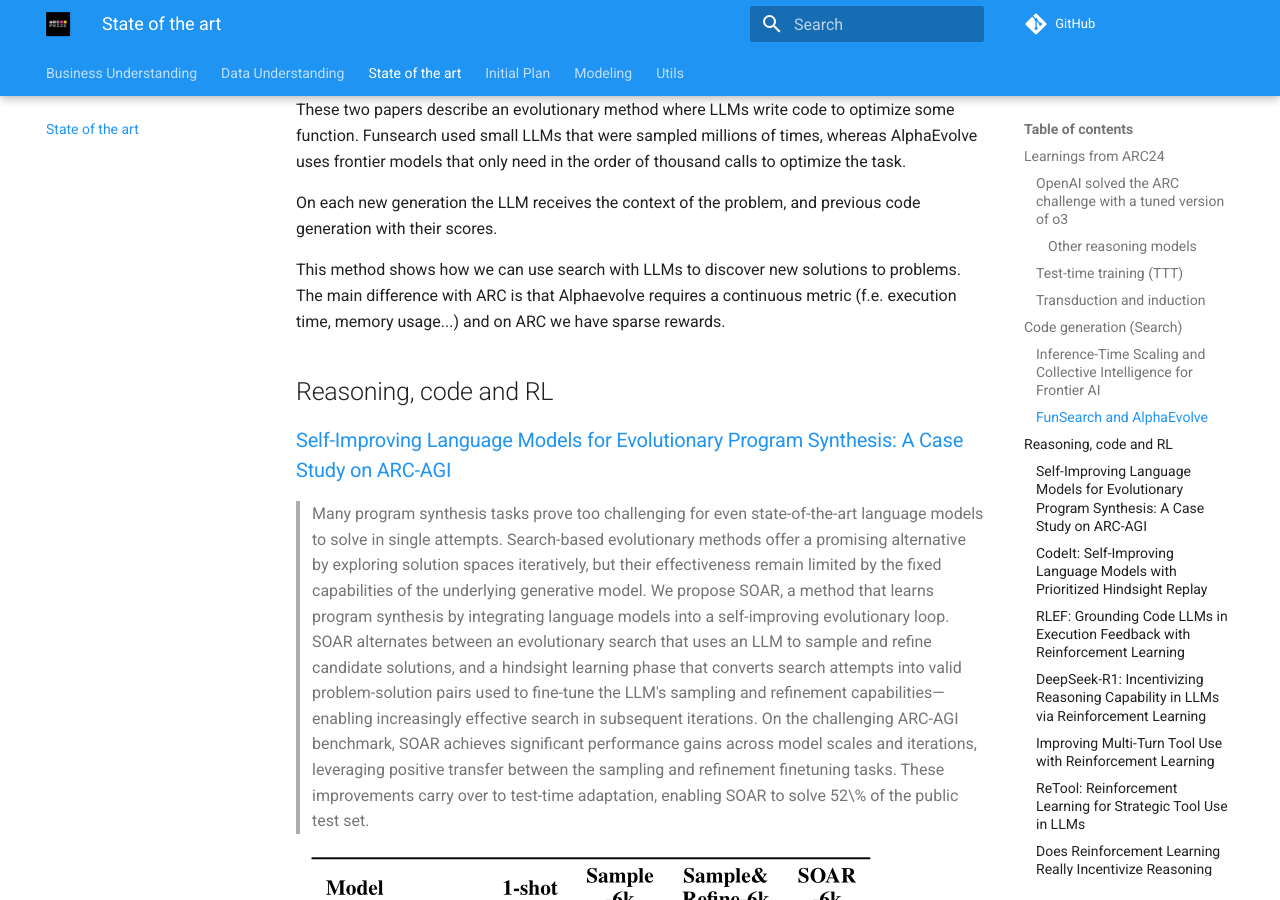
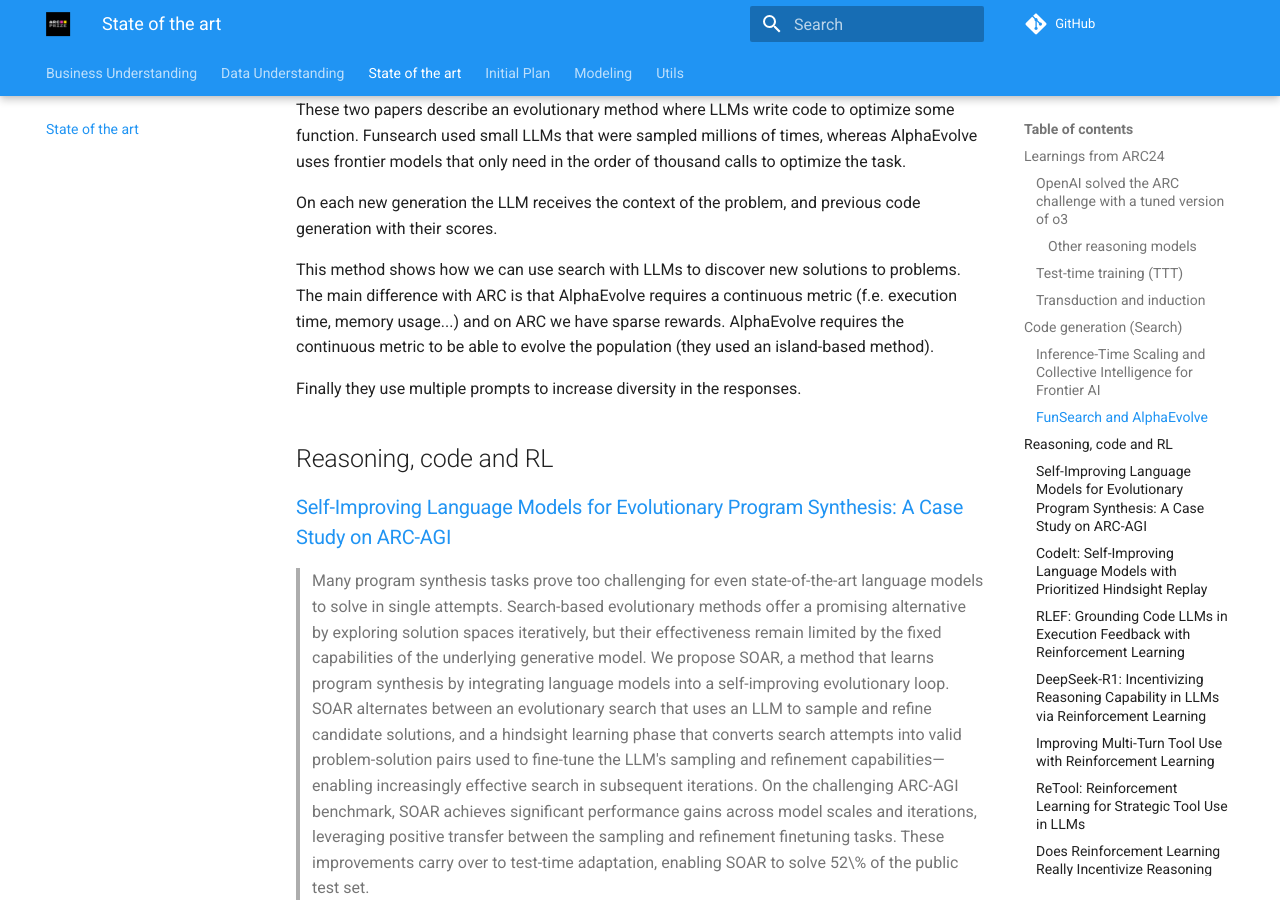
Before and after one commit to ironbar/arc25, an MkDocs documentation site: the page built from docs/03_State_of_the_art.md, in a window 1280 px wide and 900 px high, scrolled down 4733 px. Built offline with MkDocs 1.6.1 and Material for MkDocs 9.7.7, drawn with Linux system fonts in a browser that asks for light colours; comment, search, counter and statistics services are not loaded.

Commit message:
added some extra points about alphaevolve

```diff
--- a/docs/03_State_of_the_art.md
+++ b/docs/03_State_of_the_art.md
@@ -90,8 +90,10 @@ On each new generation the LLM receives the context of the problem, and previous
 with their scores.
 
 This method shows how we can use search with LLMs to discover new solutions to problems. The main difference
-with ARC is that Alphaevolve requires a continuous metric (f.e. execution time, memory usage...) and
-on ARC we have sparse rewards.
+with ARC is that AlphaEvolve requires a continuous metric (f.e. execution time, memory usage...) and
+on ARC we have sparse rewards. AlphaEvolve requires the continuous metric to be able to evolve the population (they used an island-based method).
+
+Finally they use multiple prompts to increase diversity in the responses.
 
 ## Reasoning, code and RL
 
```
